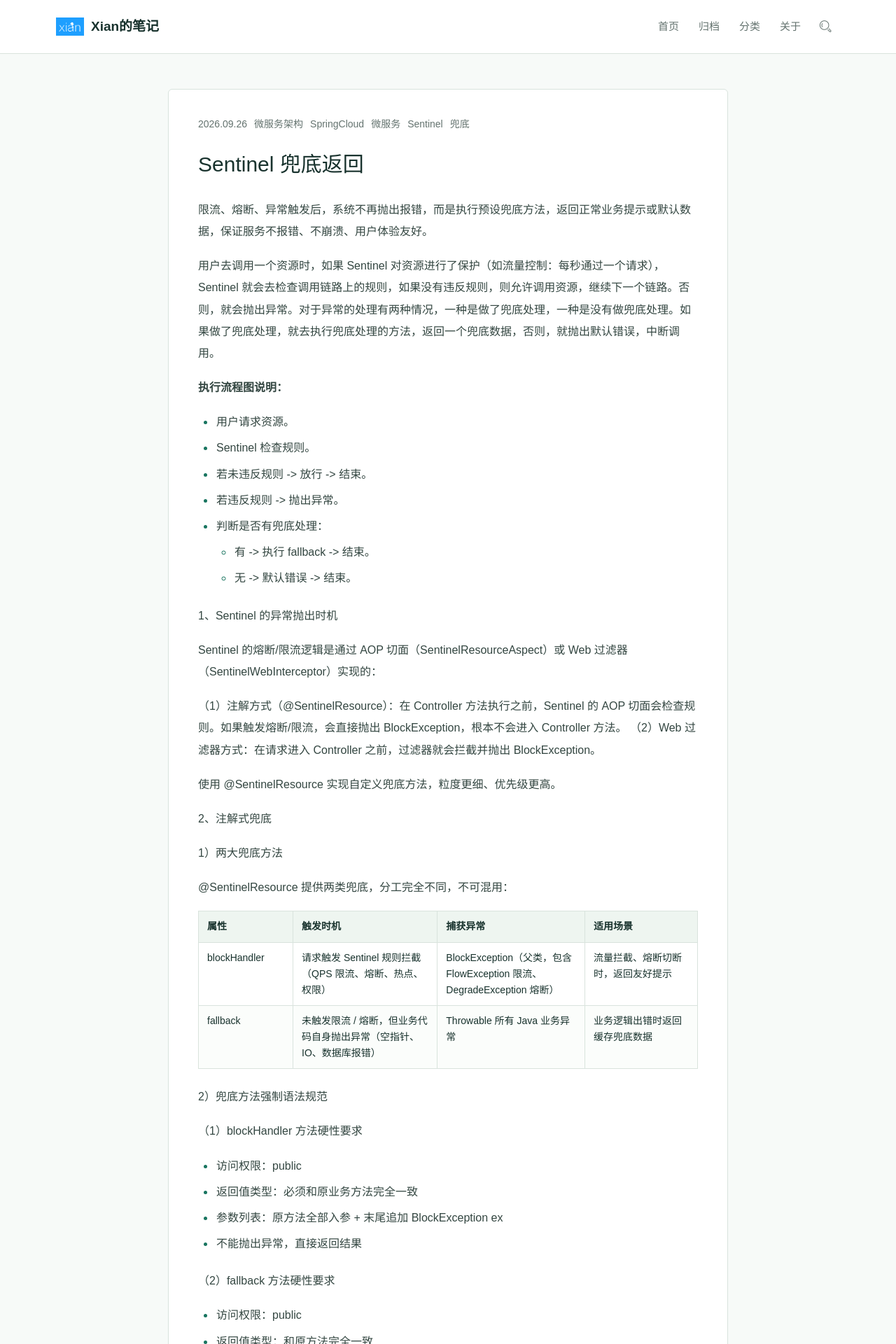
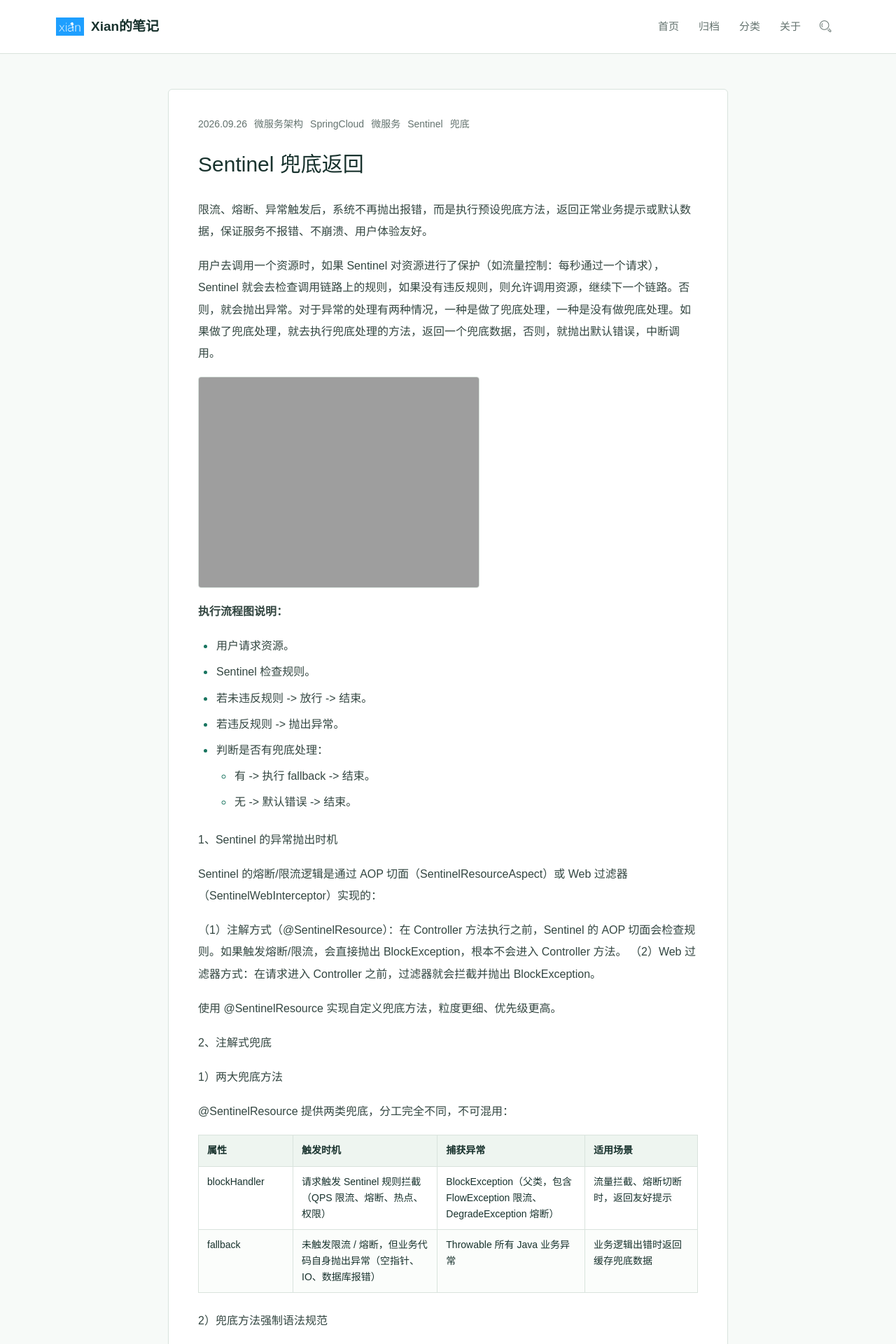
Before and after one commit to XiaoHeiXian/xiaoheixian.github.io, a Jekyll site: the page built from posts/2026-09-26-sentinel-fallback.md, in a window 1280 px wide. Shown: the top 1920 px of the page at 70% size. Built offline with Jekyll 4.4.1, drawn with Linux system fonts in a browser that asks for light colours.

Commit message:
docs: update Sentinel 兜底返回

```diff
--- a/posts/2026-09-26-sentinel-fallback.md
+++ b/posts/2026-09-26-sentinel-fallback.md
@@ -15,6 +15,8 @@ permalink: /posts/2026-09-26-sentinel-fallback.html
 限流、熔断、异常触发后，系统不再抛出报错，而是执行预设兜底方法，返回正常业务提示或默认数据，保证服务不报错、不崩溃、用户体验友好。
 
 用户去调用一个资源时，如果 Sentinel 对资源进行了保护（如流量控制：每秒通过一个请求），Sentinel 就会去检查调用链路上的规则，如果没有违反规则，则允许调用资源，继续下一个链路。否则，就会抛出异常。对于异常的处理有两种情况，一种是做了兜底处理，一种是没有做兜底处理。如果做了兜底处理，就去执行兜底处理的方法，返回一个兜底数据，否则，就抛出默认错误，中断调用。
+
+![执行流程图](https://xiaoheixian.github.io/posts/assets/274_65.png)
 
 **执行流程图说明：**
 - 用户请求资源。
```
